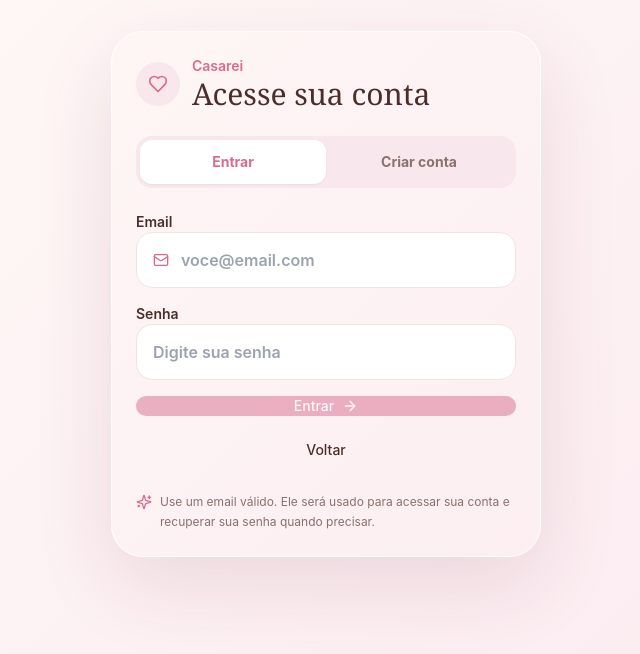
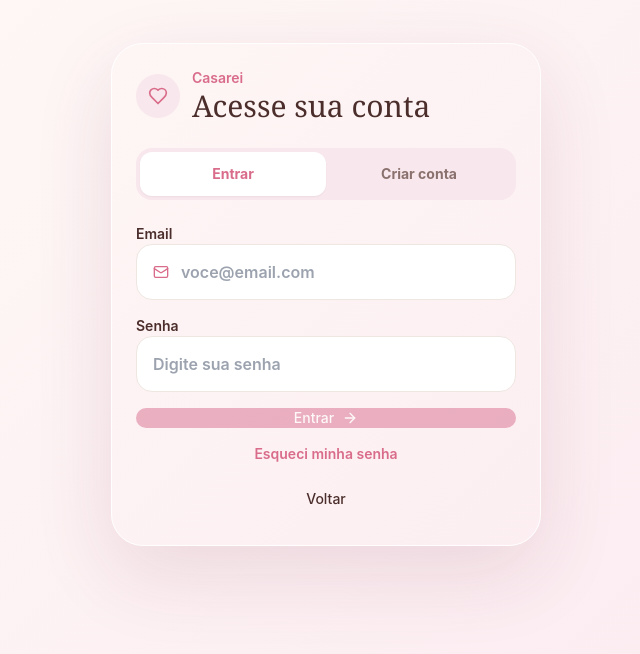
Before and after one commit to Contraktor2026/casareiV1, a Next.js app: page /login in a window 1280 px wide. Shown: the part 106-760 px from the top of the page, without its empty margins (314-954 px from the left). Built offline with nearby package versions, Linux system fonts and the light colour scheme.

Commit message:
Polish professional auth experience

```diff
--- a/src/components/auth/login-page.tsx
+++ b/src/components/auth/login-page.tsx
@@ -2,11 +2,11 @@
 
 import Link from "next/link";
 import { useRouter } from "next/navigation";
-import { ArrowRight, Heart, Mail, Sparkles } from "lucide-react";
+import { ArrowRight, Heart, Mail } from "lucide-react";
 import { useState } from "react";
 
 import { Button } from "@/components/ui/button";
-import { saveSession, signInWithEmail, signUpWithEmail } from "@/lib/client/supabase-auth";
+import { requestPasswordReset, saveSession, signInWithEmail, signUpWithEmail } from "@/lib/client/supabase-auth";
 
 type AuthMode = "signin" | "signup";
 
@@ -25,7 +25,7 @@ export function LoginPage() {
 
     const cleanEmail = email.trim().toLowerCase();
     if (!isValidEmail(cleanEmail)) {
-      setMessage("Informe um email válido para cadastrar sua conta.");
+      setMessage("Informe um email válido para continuar.");
       return;
     }
 
@@ -46,6 +46,26 @@ export function LoginPage() {
       router.push(mode === "signup" ? "/onboarding" : "/app");
     } catch (error) {
       setMessage(error instanceof Error ? error.message : "Não foi possível entrar agora.");
+    } finally {
+      setIsLoading(false);
+    }
+  }
+
+  async function recoverPassword() {
+    setMessage("");
+    const cleanEmail = email.trim().toLowerCase();
+
+    if (!isValidEmail(cleanEmail)) {
+      setMessage("Informe seu email para recuperar a senha.");
+      return;
+    }
+
+    setIsLoading(true);
+    try {
+      await requestPasswordReset(cleanEmail);
+      setMessage("Enviamos um link de recuperação para o seu email.");
+    } catch (error) {
+      setMessage(error instanceof Error ? error.message : "Não foi possível enviar o email de recuperação.");
     } finally {
       setIsLoading(false);
     }
@@ -77,7 +97,14 @@ export function LoginPage() {
           <form onSubmit={submit} className="mt-6 grid gap-4">
             {mode === "signup" ? <Field label="Nome" value={name} placeholder="Seu nome" onChange={setName} /> : null}
             <Field label="Email" value={email} placeholder="voce@email.com" type="email" icon onChange={setEmail} />
-            <Field label="Senha" value={password} placeholder="Digite sua senha" type="password" onChange={setPassword} />
+            <Field
+              label="Senha"
+              value={password}
+              placeholder={mode === "signup" ? "Crie uma senha" : "Digite sua senha"}
+              type="password"
+              autoComplete={mode === "signup" ? "new-password" : "current-password"}
+              onChange={setPassword}
+            />
 
             {message ? <p className="rounded-2xl bg-[#FBEEE8] px-4 py-3 text-sm font-semibold text-[#B96F52]">{message}</p> : null}
 
@@ -87,14 +114,24 @@ export function LoginPage() {
             </Button>
           </form>
 
+          {mode === "signin" ? (
+            <button
+              type="button"
+              onClick={recoverPassword}
+              disabled={isLoading}
+              className="mt-4 w-full text-center text-sm font-semibold text-casarei-primary"
+            >
+              Esqueci minha senha
+            </button>
+          ) : (
+            <p className="mt-4 text-center text-xs leading-5 text-casarei-muted">
+              Ao criar sua conta, você poderá acessar seu planejamento com este email sempre que precisar.
+            </p>
+          )}
+
           <Button asChild variant="ghost" className="mt-3 w-full">
             <Link href="/">Voltar</Link>
           </Button>
-
-          <p className="mt-5 flex items-start gap-2 text-xs leading-5 text-casarei-muted">
-            <Sparkles className="mt-0.5 h-4 w-4 shrink-0 text-casarei-primary" aria-hidden />
-            Use um email válido. Ele será usado para acessar sua conta e recuperar sua senha quando precisar.
-          </p>
         </div>
       </section>
     </main>
@@ -106,11 +143,12 @@ type FieldProps = {
   value: string;
   placeholder: string;
   type?: string;
+  autoComplete?: string;
   icon?: boolean;
   onChange: (value: string) => void;
 };
 
-function Field({ label, value, placeholder, type = "text", icon = false, onChange }: FieldProps) {
+function Field({ label, value, placeholder, type = "text", autoComplete, icon = false, onChange }: FieldProps) {
   return (
     <label className="space-y-2 text-sm font-semibold text-casarei-primary-deep">
       {label}
@@ -120,7 +158,7 @@ function Field({ label, value, placeholder, type = "text", icon = false, onChang
           type={type}
           value={value}
           required
-          autoComplete={type === "password" ? "current-password" : type === "email" ? "email" : "name"}
+          autoComplete={autoComplete ?? (type === "password" ? "current-password" : type === "email" ? "email" : "name")}
           onChange={(event) => onChange(event.target.value)}
           placeholder={placeholder}
           className="h-full min-w-0 flex-1 bg-transparent text-base outline-none placeholder:text-casarei-muted/70"
--- a/src/lib/client/supabase-auth.ts
+++ b/src/lib/client/supabase-auth.ts
@@ -40,6 +40,24 @@ export async function signUpWithEmail(email: string, password: string, fullName:
     password,
     data: { full_name: fullName }
   });
+}
+
+export async function requestPasswordReset(email: string) {
+  const config = getSupabaseBrowserConfig();
+  const redirectTo = typeof window !== "undefined" ? `${window.location.origin}/login` : undefined;
+  const response = await fetch(`${config.url}/auth/v1/recover`, {
+    method: "POST",
+    headers: {
+      apikey: config.anonKey,
+      "Content-Type": "application/json"
+    },
+    body: JSON.stringify({ email, redirect_to: redirectTo })
+  });
+
+  if (!response.ok) {
+    const error = await response.json().catch(() => null);
+    throw new Error(error?.msg || error?.message || "Não foi possível enviar o email de recuperação.");
+  }
 }
 
 export function saveSession(response: AuthResponse) {
```
